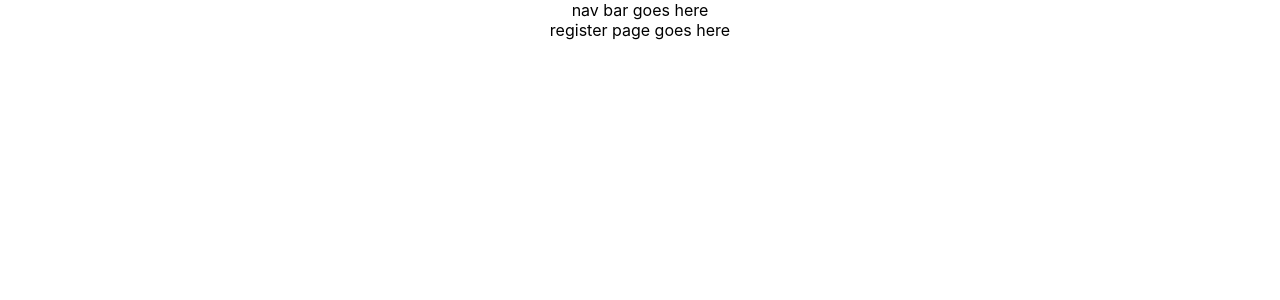
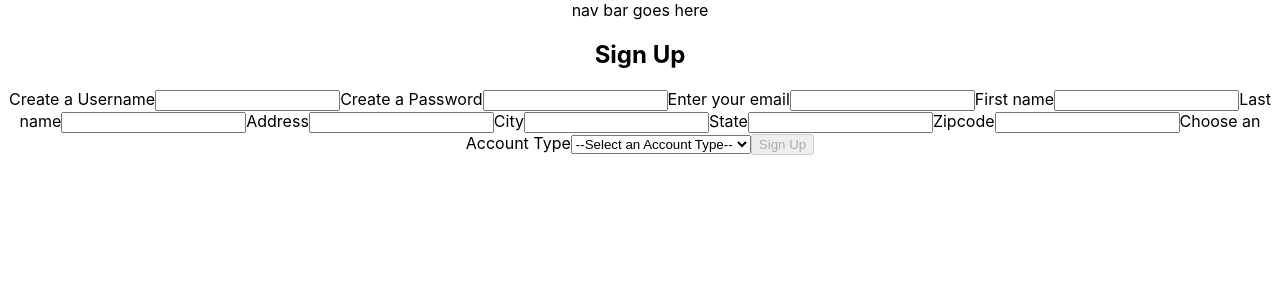
Before and after one commit to Rent-My-Tech-Stuff/frontend, a React (Create React App) app: page /register in a window 1280 px wide. Shown: the top 300 px of the page. Built offline with nearby package versions, Linux system fonts and the light colour scheme.

Commit message:
registration page ready for logic

```diff
--- a/src/components/LoginForm.js
+++ b/src/components/LoginForm.js
@@ -2,7 +2,7 @@ import React from 'react'
 import styled from 'styled-components'
 
 
-const StyledLoginForm = styled.div``
+const StyledLoginForm = styled.form``
 
 const LoginForm = (props) => {
     const {values, submit, change, disabled, errors } = props;
@@ -18,7 +18,7 @@ const LoginForm = (props) => {
     return(
         <StyledLoginForm className='loginFormContainer' onSubmit={onSubmit}>
         <h2>Login</h2>
-            <form>
+
                 <label> Username
                 <input
                     type="text"
@@ -38,7 +38,7 @@ const LoginForm = (props) => {
 
                 </label>
                 <span className="errors">{errors.password}</span>
-            </form>
+
       <button disabled={disabled}>Log In</button>
 
         </StyledLoginForm>
--- a/src/components/Register.js
+++ b/src/components/Register.js
@@ -1,7 +1,90 @@
-function Register() {
+import React, {useState, useEffect} from 'react'
+import registrationSchema from './RegistrationSchema'
+import RegistrationForm from "./RegistrationForm"
+import * as yup from "yup";
+import styled from 'styled-components'
+
+const initialFormValues = {
+    username : "",
+    password : "",
+    email : "",
+    firstname : "",
+    lastname : "",
+    streetAddress : "",
+    city : "",
+    state : "",
+    zipcode : "",
+    //radio button
+    role : "",
+}
+
+const initialFormErrors = {
+    username : "",
+    password : "",
+    email : "",
+    firstname : "",
+    lastname : "",
+    streetAddress : "",
+    city : "",
+    state : "",
+    zipcode : "",
+    //dropdown
+    role : "",
+}
+
+const initialDisabled = true
+
+
+const Register = (props) => {
+
+const [formValues, setFormValues] = useState(initialFormValues);
+const [formErrors, setFormErrors] = useState(initialFormErrors);
+const [disabled, setDisabled] = useState(initialDisabled);
+
+const inputChange = (name, value) => {
+  yup
+  .reach(registrationSchema, name)
+  .validate(value)
+  .then(() => {
+    setFormErrors({...formErrors, [name]: "",})
+  })
+  .catch((err) => {
+    setFormErrors({...formErrors, [name]: err.errors[0]})
+  })
+  setFormValues({
+    ...formValues, [name]: value
+  })
+}
+
+const formSubmit = () => {
+  const loginSubmit = {
+    username: formValues.username.trim(),
+    password: formValues.password.trim(),
+    email: formValues.email.trim(),
+    firstName: formValues.firstName.trim(),
+    lastName: formValues.lastName.trim(),
+    streetAddress: formValues.streetAddress.trim(),
+    city: formValues.city.trim(),
+    state: formValues.state.trim(),
+    zipcode: formValues.zipcode.trim(),
+    role: formValues.role.trim(),
+  }
+}
+
+useEffect(() => {
+  registrationSchema.isValid(formValues).then((valid) => setDisabled(!valid));
+}, [formValues]
+)
+
   return (
     <div>
-      register page goes here
+      <RegistrationForm
+        values={formValues}
+        change={inputChange}
+        submit={formSubmit}
+        disabled={disabled}
+        errors={formErrors}
+      />
     </div>
   );
 }
--- a/src/components/RegistrationForm.js
+++ b/src/components/RegistrationForm.js
@@ -0,0 +1,138 @@
+import React from "react";
+import styled from "styled-components";
+
+const StyledRegistrationForm = styled.form``;
+
+const RegistrationForm = (props) => {
+  const { values, submit, change, errors, disabled } = props;
+  const onSubmit = (evt) => {
+    evt.preventDefault();
+    submit();
+  };
+  const onChange = (evt) => {
+    const { name, value } = evt.target;
+    change(name, value);
+  };
+
+  return (
+    <StyledRegistrationForm
+      className="registrationFormContainer"
+      onSubmit={onSubmit}
+    >
+      <h2>Sign Up</h2>
+
+      <label>
+        Create a Username
+        <input
+          type="text"
+          name="username"
+          values={values.username}
+          onChange={onChange}
+        />
+      </label>
+      <span className="errors">{errors.username}</span>
+
+      <label>
+        Create a Password
+        <input
+          type="text"
+          name="password"
+          values={values.password}
+          onChange={onChange}
+        />
+      </label>
+      <span className="errors">{errors.password}</span>
+
+      <label>
+        Enter your email
+        <input
+          type="text"
+          name="email"
+          values={values.email}
+          onChange={onChange}
+        />
+      </label>
+      <span className="errors">{errors.email}</span>
+
+      <label>
+        First name
+        <input
+          type="text"
+          name="firstname"
+          values={values.firstname}
+          onChange={onChange}
+        />
+      </label>
+      <span className="errors">{errors.firstname}</span>
+
+      <label>
+        Last name
+        <input
+          type="text"
+          name="lastname"
+          values={values.lastname}
+          onChange={onChange}
+        />
+      </label>
+      <span className="errors">{errors.lastname}</span>
+
+      <label>
+        Address
+        <input
+          type="text"
+          name="streetAddress"
+          values={values.streetAddress}
+          onChange={onChange}
+        />
+      </label>
+      <span className="errors">{errors.streetAddress}</span>
+
+      <label>
+        City
+        <input
+          type="text"
+          name="city"
+          values={values.city}
+          onChange={onChange}
+        />
+      </label>
+      <span className="errors">{errors.city}</span>
+
+      <label>
+        State
+        <input
+          type="text"
+          name="state"
+          values={values.state}
+          onChange={onChange}
+        />
+      </label>
+      <span className="errors">{errors.state}</span>
+
+      <label>
+        Zipcode
+        <input
+          type="text"
+          name="zipcode"
+          values={values.zipcode}
+          onChange={onChange}
+        />
+      </label>
+      <span className="errors">{errors.zipcode}</span>
+
+      <label>
+        Choose an Account Type
+        <select values={values.role} name="role" onChange={onChange}>
+          <option value="">--Select an Account Type-- </option>
+          <option value="renter">Renter</option>
+          <option value="owner">Owner</option>
+        </select>
+      </label>
+      <span className="errors">{errors.role}</span>
+
+      <button disabled={disabled}>Sign Up</button>
+    </StyledRegistrationForm>
+  );
+};
+
+export default RegistrationForm;
--- /dev/null
+++ b/src/components/RegistrationSchema.js
@@ -0,0 +1,37 @@
+import * as yup from 'yup'
+
+export default yup.object().shape({
+    username: yup
+    .string()
+    .required("a valid username is required"),
+    password: yup
+    .string()
+    .required("a valid password is required"),
+    email: yup
+    .string()
+    .email("must be a valid email address")
+    .required("a valid email is required"),
+    firstname: yup
+    .string()
+    .required("first name is required"),
+    lastname: yup
+    .string()
+    .required("last name is required"),
+    streetAddress: yup
+    .string()
+    .required("address is required"),
+    city: yup
+    .string()
+    .required("city is required"),
+    state: yup
+    .string()
+    .required("state is required"),
+    zipcode: yup
+    .string()
+    .required("zipcode is required"),
+    role: yup
+    .string()
+    .oneOf(["renter", "owner"], "account type is required")
+
+
+})
```
